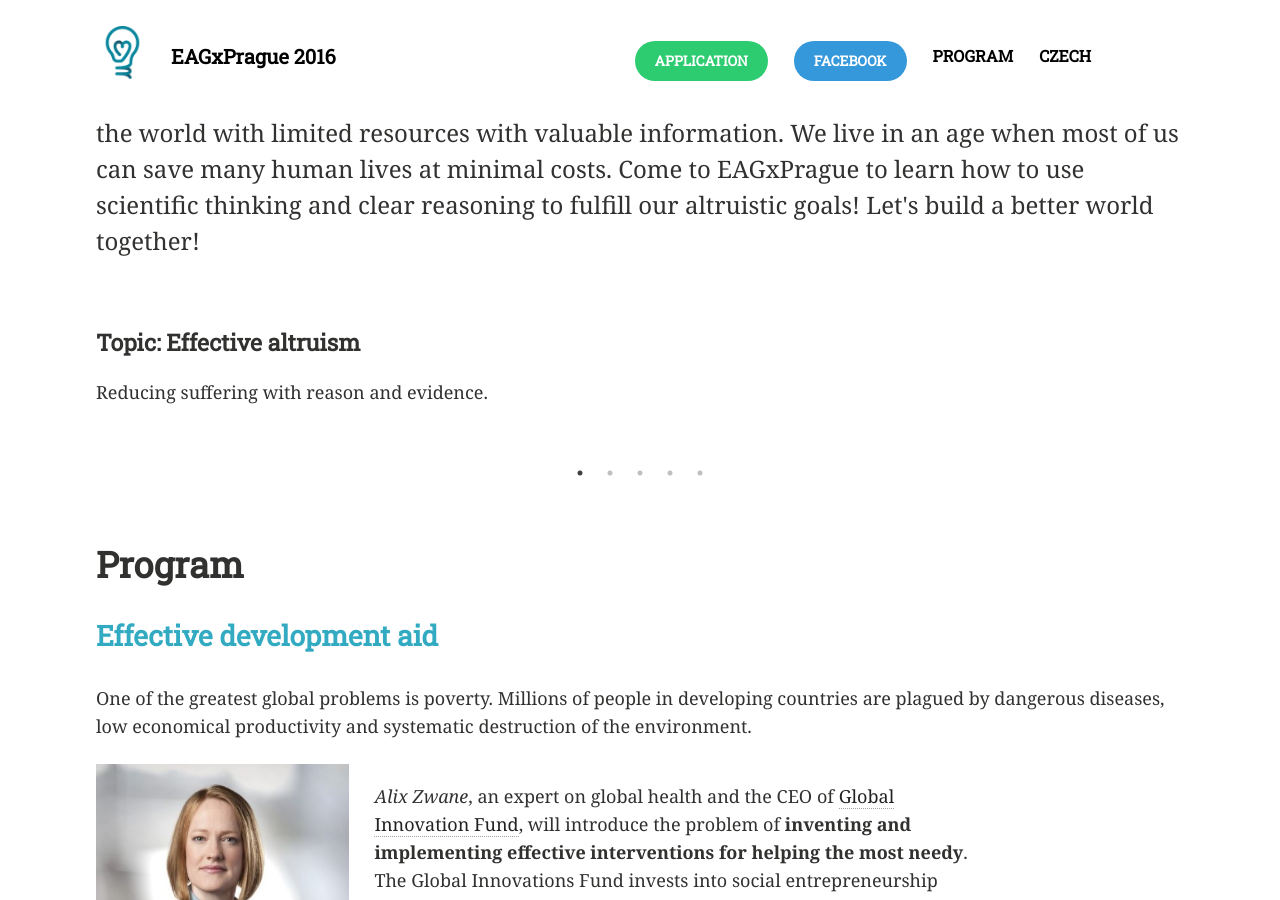
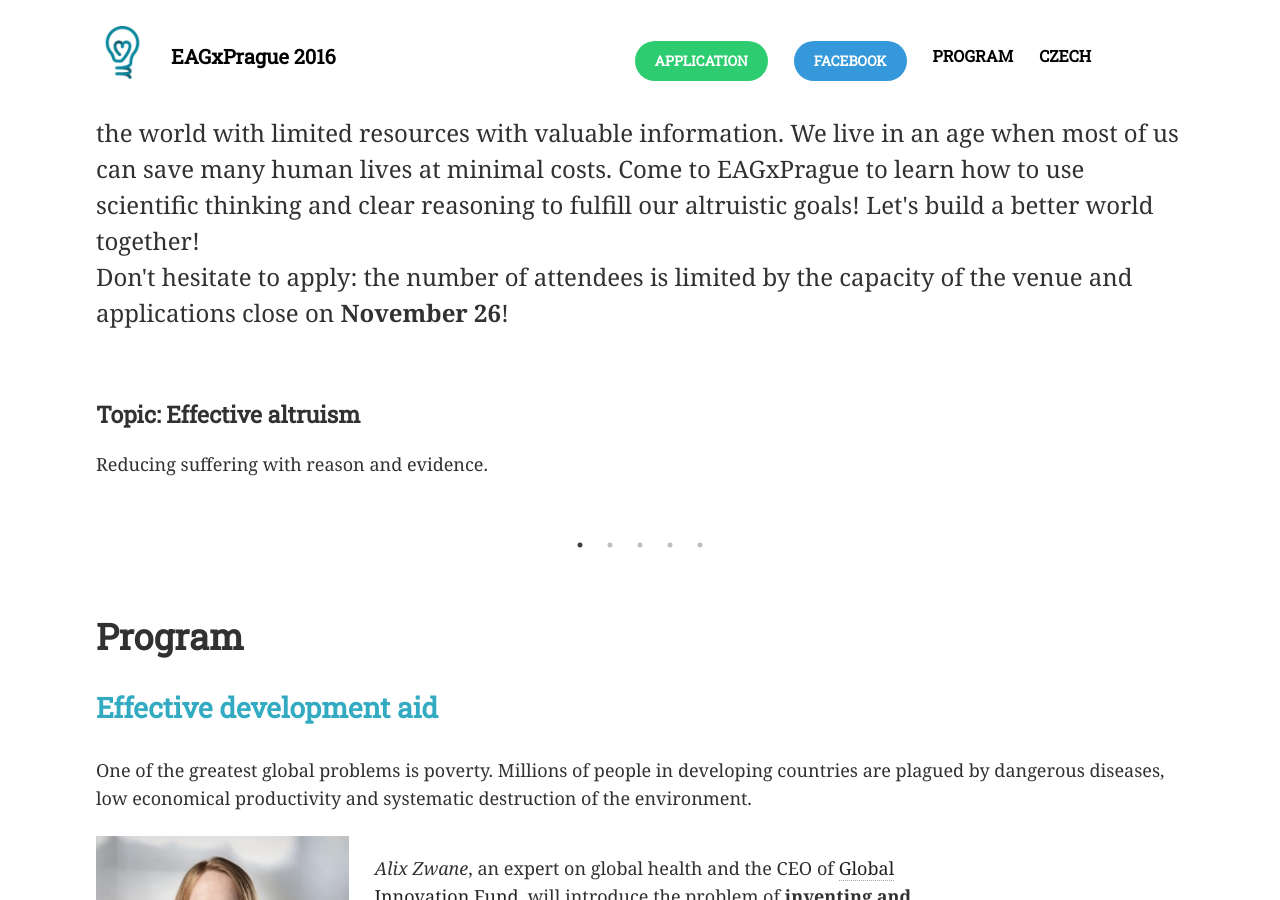
Before and after one commit to ea-czech-republic/eagxprague.org, a Jekyll site: the page built from english.md, in a window 1280 px wide and 900 px high, scrolled down 600 px. Built offline with Jekyll 4.4.1, drawn with Linux system fonts in a browser that asks for light colours; nearby versions of some CDN libraries.

Commit message:
Pridani deadlinu na prihlasky

```diff
--- a/_layouts/home.html
+++ b/_layouts/home.html
@@ -101,6 +101,10 @@ Série přednášek našich vynikajících hostů poskytne dostatek informací
     právě o ní se můžete dozvědět na naší konferenci EAGxPrague!
 
 	Pojďmě společně chytře za lepším světem!
+
+	<br>
+	S přihláškou neváhejte: počet účastníků je omezený kapacitou
+	sálu a přihlášky uzavíráme <b>26. listopadu</b>!
 </section>
 	<section id="themes">
 	<div class="theme-carousel">
--- a/_layouts/home_en.html
+++ b/_layouts/home_en.html
@@ -98,6 +98,11 @@
 	clear reasoning to fulfill our altruistic goals!
 
 	Let's build a better world together!
+
+	<br>
+	Don't hesitate to apply: the number of attendees is limited
+	by the capacity of the venue and applications close on <b>November
+	26</b>!
 </section>
 	<section id="themes">
 	<div class="theme-carousel">
```
